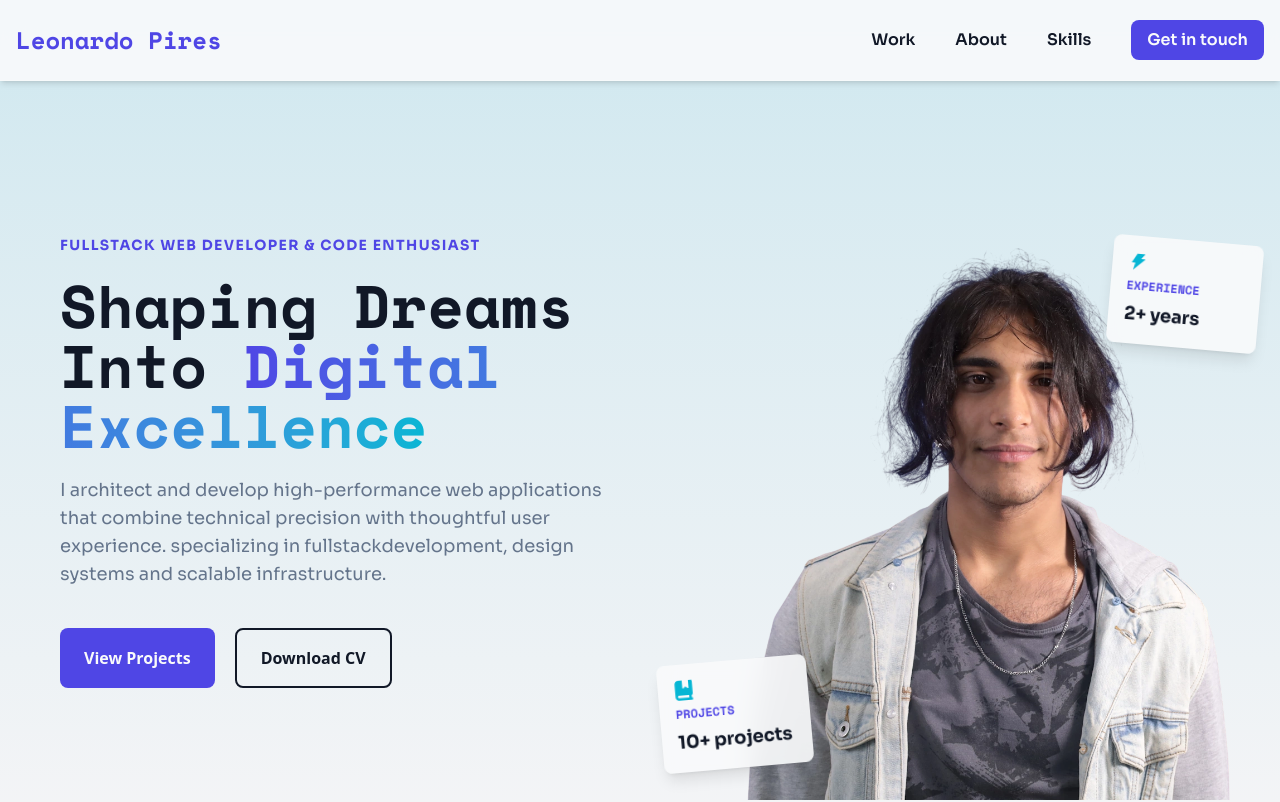
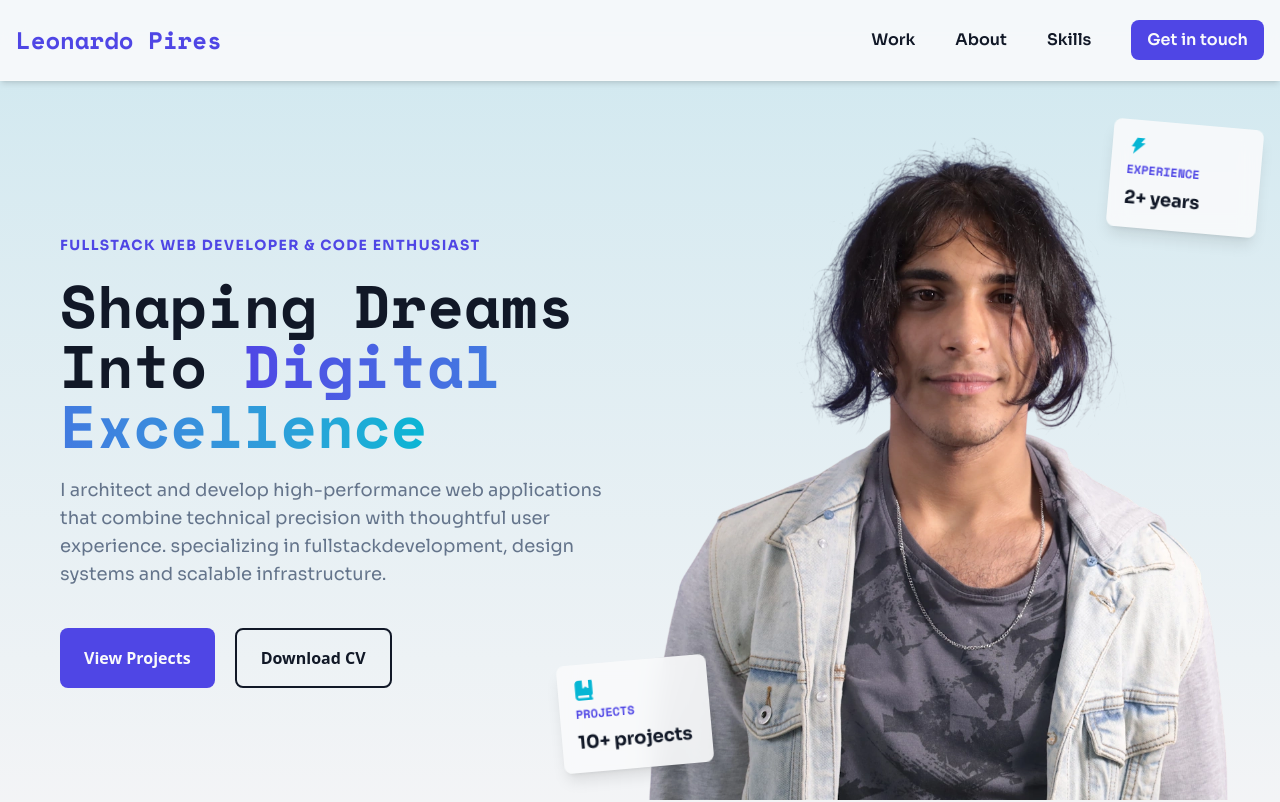
Before and after one commit to leonardojpires/personal-website, a React (Vite) app: page / in a window 1280 px wide. Shown: the top 802 px of the page. Built offline with nearby package versions, Linux system fonts and the light colour scheme.

Commit message:
fixed responsivity issues on hero's image

```diff
--- a/src/components/HeroCard/HeroCards.jsx
+++ b/src/components/HeroCard/HeroCards.jsx
@@ -23,7 +23,7 @@ export default function HeroCards({ icon, title, description }) {
     return (
         <div ref={cardRef} className={`hero-card ${
             title === "EXPERIENCE"
-            ? "top-3 md:top-5 right-12 md:right-16 lg:right-1 xl:-right-5 rotate-[5deg] float-animation"
+            ? "top-3 md:top-5 right-12 md:right-16 lg:right-5 xl:-right-5 rotate-[5deg] float-animation"
             : "bottom-3 md:bottom-8 left-12 sm:left-14 md:left-8 lg:-left-20 rotate-[-5deg] float-reverse-animation"}`}>
             { icon }
             <span className="hero-card-title font-headline">{ title }</span>
--- a/src/layouts/Hero/index.css
+++ b/src/layouts/Hero/index.css
@@ -25,5 +25,5 @@
 }
 
 .hero-image {
-    @apply relative md:absolute w-full sm:w-[300px] md:w-[450px] lg:w-[500px] bottom-0 right-0;
+    @apply relative md:absolute w-full sm:w-[350px] md:w-[400px] lg:w-[500px] xl:w-[600px] bottom-0 right-0;
 }
```
